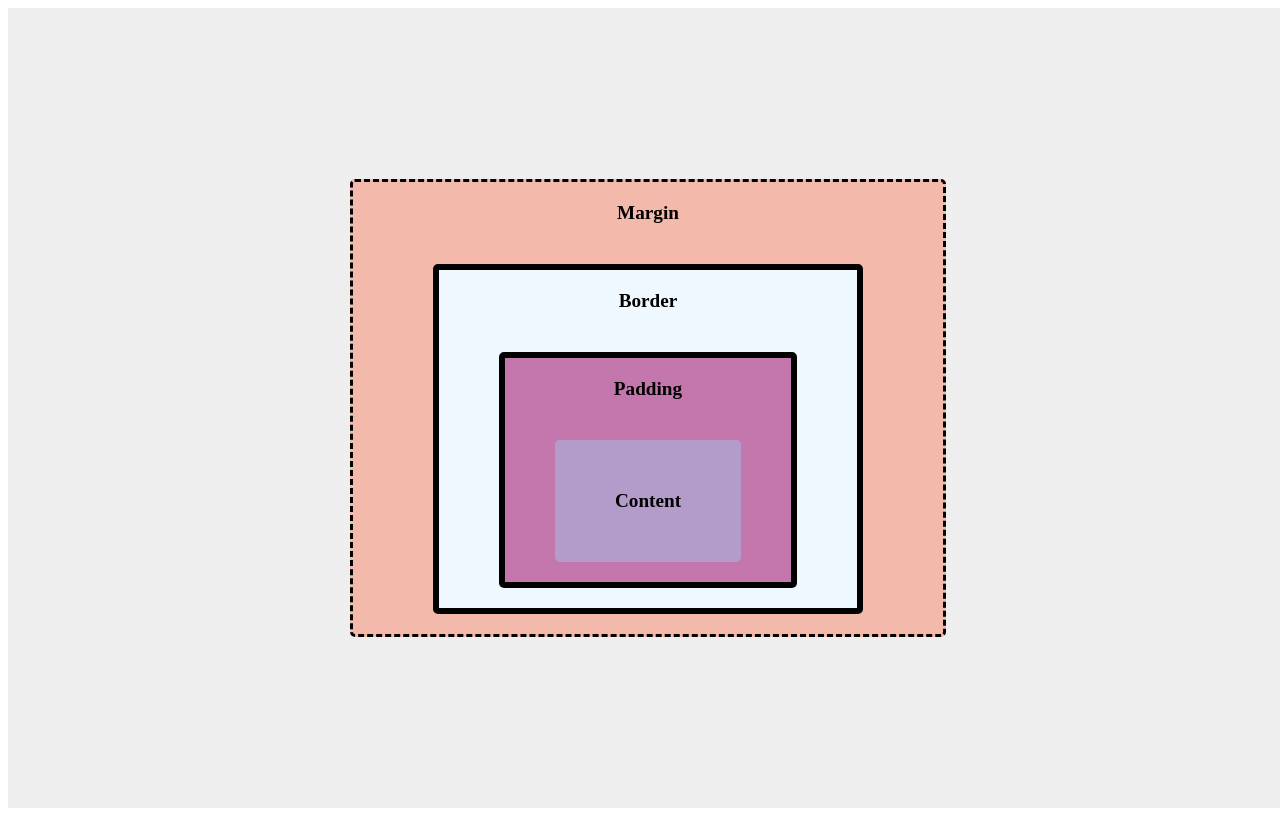
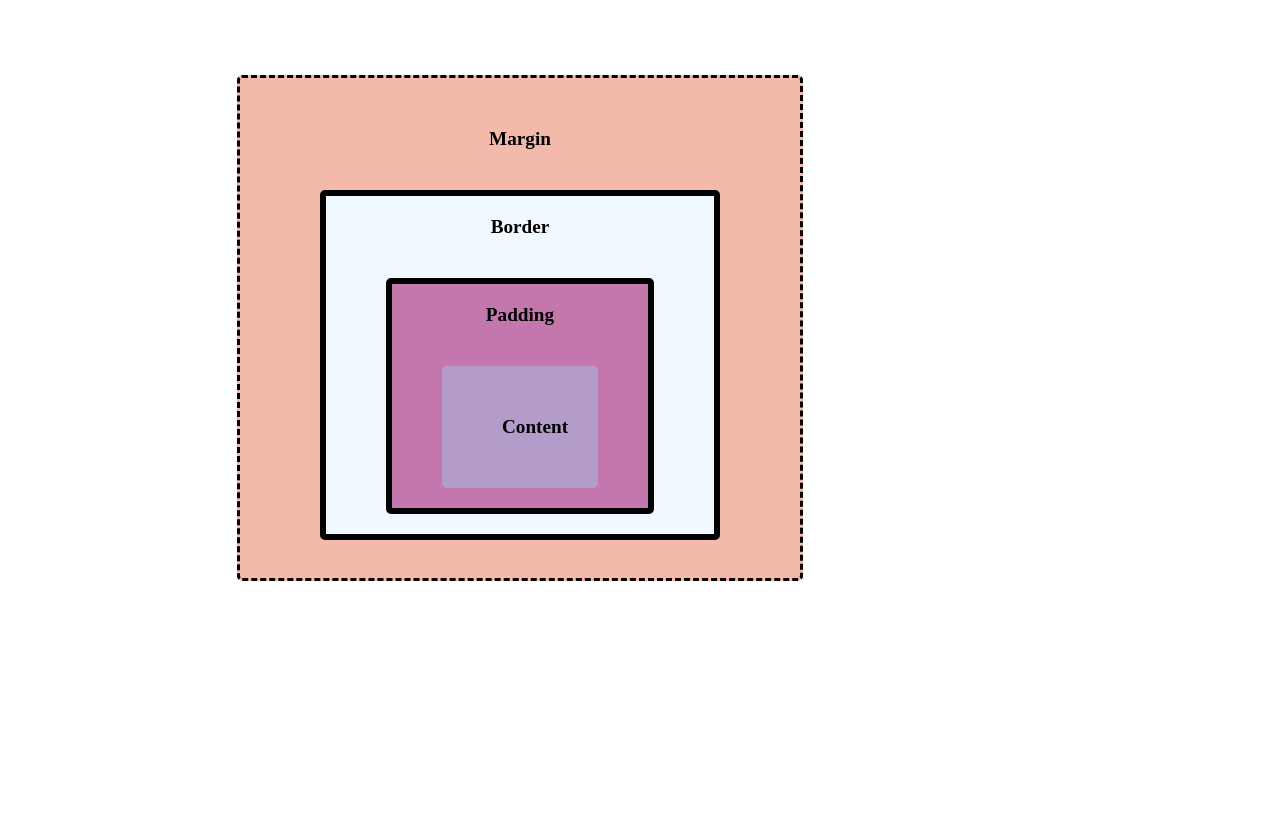
Before and after one commit to maroua18-dhr/box-model, a plain HTML site: page index.html in a window 1280 px wide. Drawn offline with Linux system fonts and the light colour scheme.

Commit message:
Update style.css

```diff
--- a/style.css
+++ b/style.css
@@ -1,20 +1,21 @@
 .box{
-
     display: flex;
     align-items: center;
     justify-content: center;
-    background-color: #eee;
+    background-color: #FFFF;
     font-size: larger;
-    height: 100vh;
-    width: 100vw;
+    height: 80vh;
+    width: 80vw;
 }
 .margin{
     background-color: #f3b9ab;
-    padding: 20px 80px;
+    padding: 50px 80px;
     text-align: center;
     border-style: dashed;
     font-weight: bold;
     border-radius: 5px;
+    width: 400px;
+    height: 400px;
 }
 .border{
     border: 6px solid rgb(0, 0, 0);
@@ -24,6 +25,7 @@
     text-align: center;
     font-weight: bold;
     border-radius: 5px;
+
 }
 .padding{
     padding: 20px 50px;
```
